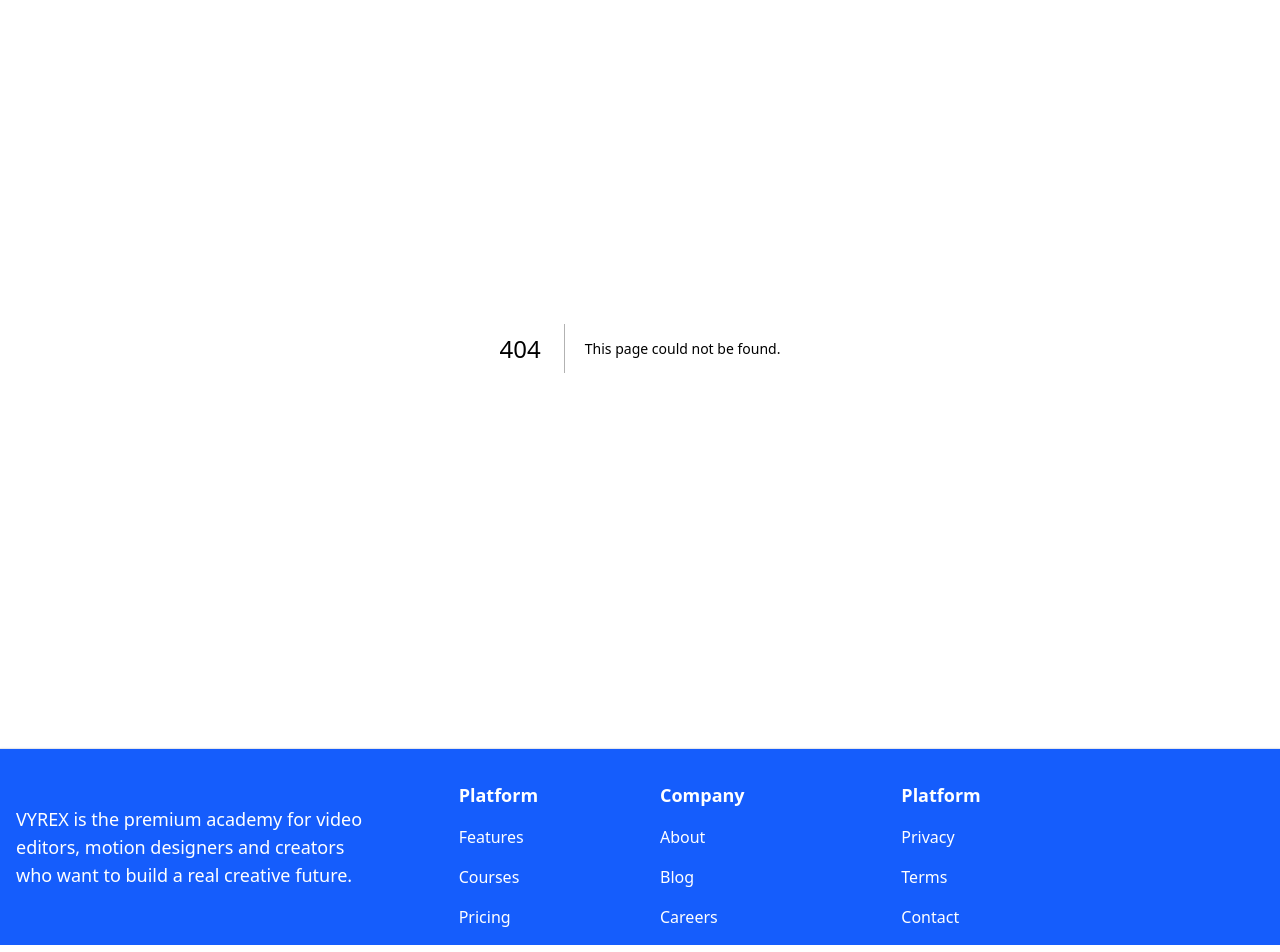
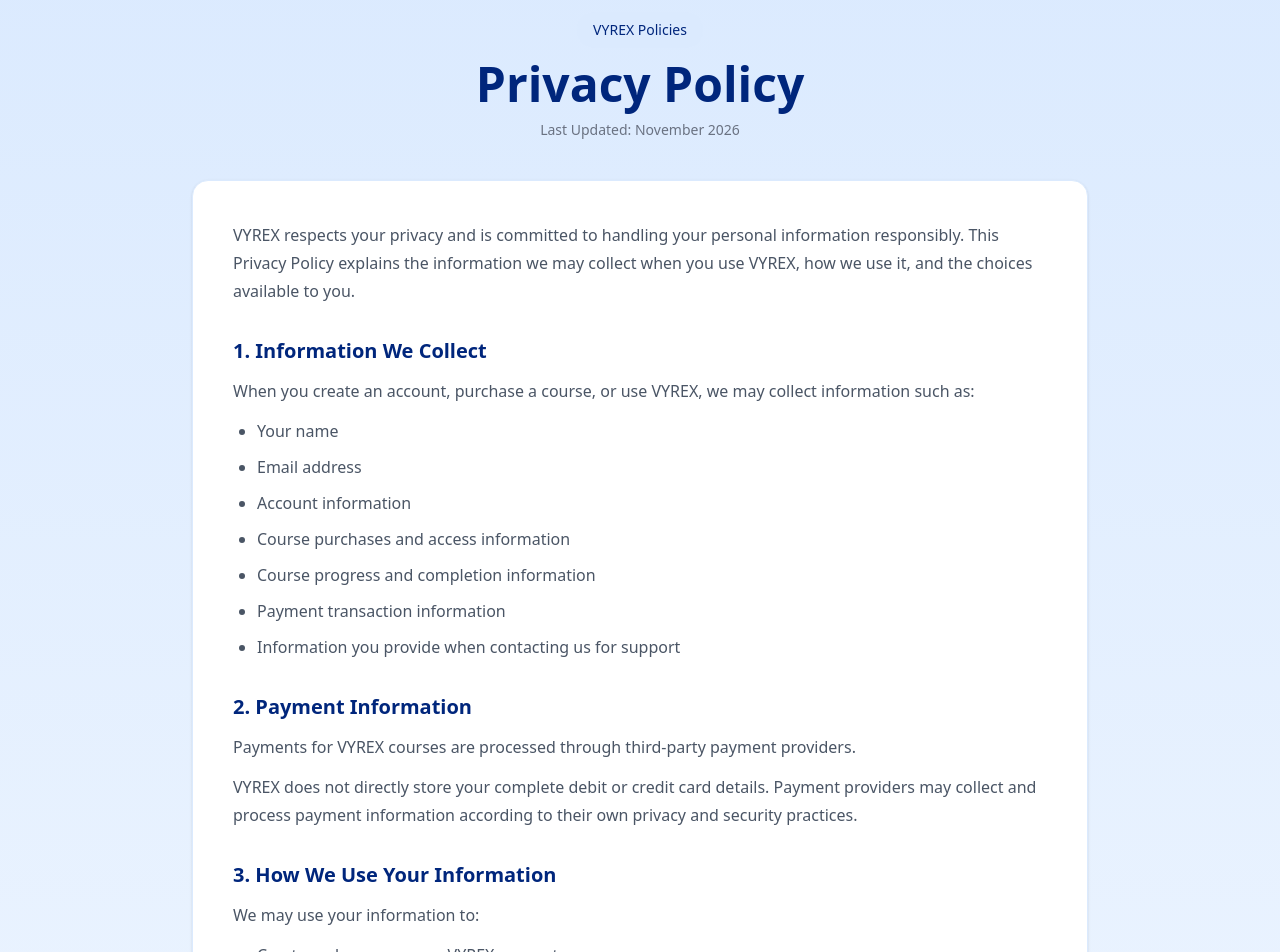
Before and after one commit to ADEDANCE/vyrex, a Next.js app: page /PrivacyPolicy in a window 1280 px wide. Before the commit this address had no page. Shown: the part 100-1052 px from the top of the page. Built offline with nearby package versions, Linux system fonts and the light colour scheme.

Commit message:
Feat:Create prvacy page

```diff
--- /dev/null
+++ b/app/PrivacyPolicy/page.tsx
@@ -0,0 +1,259 @@
+import React from "react";
+
+const page = () => {
+  return (
+    <section className="min-h-screen bg-linear-to-b from-blue-100 via-blue-50 to-white px-4 py-12 sm:px-6 lg:py-16">
+      <div className="mx-auto max-w-4xl">
+        {/* Page Header */}
+        <div className="mb-10 text-center">
+          <span className="mb-3 inline-block rounded-full bg-blue-100 px-4 py-2 text-sm font-medium text-[#00267C]">
+            VYREX Policies
+          </span>
+
+          <h1 className="text-3xl font-bold text-[#00267C] sm:text-4xl lg:text-5xl">
+            Privacy Policy
+          </h1>
+
+          <p className="mt-3 text-sm text-gray-500">
+            Last Updated: November 2026
+          </p>
+        </div>
+
+        {/* Policy Content */}
+        <div className="rounded-2xl border border-blue-100 bg-white p-5 shadow-sm sm:p-8 md:p-10">
+          <p className="mb-8 leading-7 text-gray-600">
+            VYREX respects your privacy and is committed to handling your
+            personal information responsibly. This Privacy Policy explains the
+            information we may collect when you use VYREX, how we use it, and
+            the choices available to you.
+          </p>
+
+          <div className="space-y-8">
+            {/* Section 1 */}
+            <div>
+              <h2 className="mb-3 text-lg font-semibold text-[#00267C] sm:text-xl">
+                1. Information We Collect
+              </h2>
+
+              <p className="mb-3 leading-7 text-gray-600">
+                When you create an account, purchase a course, or use VYREX, we
+                may collect information such as:
+              </p>
+
+              <ul className="list-disc space-y-2 pl-6 leading-7 text-gray-600">
+                <li>Your name</li>
+                <li>Email address</li>
+                <li>Account information</li>
+                <li>Course purchases and access information</li>
+                <li>Course progress and completion information</li>
+                <li>Payment transaction information</li>
+                <li>Information you provide when contacting us for support</li>
+              </ul>
+            </div>
+
+            {/* Section 2 */}
+            <div>
+              <h2 className="mb-3 text-lg font-semibold text-[#00267C] sm:text-xl">
+                2. Payment Information
+              </h2>
+
+              <p className="leading-7 text-gray-600">
+                Payments for VYREX courses are processed through third-party
+                payment providers.
+              </p>
+
+              <p className="mt-3 leading-7 text-gray-600">
+                VYREX does not directly store your complete debit or credit card
+                details. Payment providers may collect and process payment
+                information according to their own privacy and security
+                practices.
+              </p>
+            </div>
+
+            {/* Section 3 */}
+            <div>
+              <h2 className="mb-3 text-lg font-semibold text-[#00267C] sm:text-xl">
+                3. How We Use Your Information
+              </h2>
+
+              <p className="mb-3 leading-7 text-gray-600">
+                We may use your information to:
+              </p>
+
+              <ul className="list-disc space-y-2 pl-6 leading-7 text-gray-600">
+                <li>Create and manage your VYREX account.</li>
+                <li>Provide access to courses you purchase.</li>
+                <li>Process and verify transactions.</li>
+                <li>Track course progress and completion.</li>
+                <li>Provide certificates where applicable.</li>
+                <li>Respond to support requests.</li>
+                <li>Maintain and improve the VYREX platform.</li>
+                <li>
+                  Protect the platform against fraud, abuse, and unauthorized
+                  access.
+                </li>
+                <li>
+                  Communicate important information about your account or
+                  purchases.
+                </li>
+              </ul>
+            </div>
+
+            {/* Section 4 */}
+            <div>
+              <h2 className="mb-3 text-lg font-semibold text-[#00267C] sm:text-xl">
+                4. Sharing of Information
+              </h2>
+
+              <p className="leading-7 text-gray-600">
+                VYREX does not sell your personal information.
+              </p>
+
+              <p className="mt-3 leading-7 text-gray-600">
+                We may share necessary information with trusted service
+                providers that help us operate the platform, such as payment
+                processing, hosting, database, authentication, email, and other
+                technical service providers.
+              </p>
+
+              <p className="mt-3 leading-7 text-gray-600">
+                We may also disclose information when required by law or when
+                reasonably necessary to protect VYREX, our users, or others.
+              </p>
+            </div>
+
+            {/* Section 5 */}
+            <div>
+              <h2 className="mb-3 text-lg font-semibold text-[#00267C] sm:text-xl">
+                5. Cookies and Similar Technologies
+              </h2>
+
+              <p className="leading-7 text-gray-600">
+                VYREX may use cookies or similar technologies to maintain login
+                sessions, provide platform functionality, understand website
+                usage, and improve the user experience.
+              </p>
+
+              <p className="mt-3 leading-7 text-gray-600">
+                Your browser may allow you to control or disable certain
+                cookies.
+              </p>
+            </div>
+
+            {/* Section 6 */}
+            <div>
+              <h2 className="mb-3 text-lg font-semibold text-[#00267C] sm:text-xl">
+                6. Data Security
+              </h2>
+
+              <p className="leading-7 text-gray-600">
+                We take reasonable measures to protect personal information from
+                unauthorized access, loss, misuse, or disclosure.
+              </p>
+
+              <p className="mt-3 leading-7 text-gray-600">
+                However, no internet-based service can guarantee absolute
+                security.
+              </p>
+            </div>
+
+            {/* Section 7 */}
+            <div>
+              <h2 className="mb-3 text-lg font-semibold text-[#00267C] sm:text-xl">
+                7. Data Retention
+              </h2>
+
+              <p className="leading-7 text-gray-600">
+                We may retain personal information for as long as reasonably
+                necessary to provide our services, maintain transaction and
+                account records, resolve disputes, comply with legal
+                obligations, and protect the platform.
+              </p>
+            </div>
+
+            {/* Section 8 */}
+            <div>
+              <h2 className="mb-3 text-lg font-semibold text-[#00267C] sm:text-xl">
+                8. Your Choices and Rights
+              </h2>
+
+              <p className="leading-7 text-gray-600">
+                You may contact VYREX to request information about your personal
+                data or to request correction or deletion where applicable.
+              </p>
+
+              <p className="mt-3 leading-7 text-gray-600">
+                Certain information may need to be retained when required for
+                legal, security, fraud-prevention, or transaction-record
+                purposes.
+              </p>
+            </div>
+
+            {/* Section 9 */}
+            <div>
+              <h2 className="mb-3 text-lg font-semibold text-[#00267C] sm:text-xl">
+                9. Third-Party Services
+              </h2>
+
+              <p className="leading-7 text-gray-600">
+                VYREX may use third-party services to operate parts of the
+                platform, including payment processing and website
+                infrastructure.
+              </p>
+
+              <p className="mt-3 leading-7 text-gray-600">
+                These third parties may process information according to their
+                respective privacy policies.
+              </p>
+            </div>
+
+            {/* Section 10 */}
+            <div>
+              <h2 className="mb-3 text-lg font-semibold text-[#00267C] sm:text-xl">
+                10. Changes to This Privacy Policy
+              </h2>
+
+              <p className="leading-7 text-gray-600">
+                We may update this Privacy Policy when our services or practices
+                change.
+              </p>
+
+              <p className="mt-3 leading-7 text-gray-600">
+                The latest version will be made available on the VYREX website
+                with an updated revision date.
+              </p>
+            </div>
+
+            {/* Section 11 */}
+            <div>
+              <h2 className="mb-3 text-lg font-semibold text-[#00267C] sm:text-xl">
+                11. Contact Us
+              </h2>
+
+              <p className="leading-7 text-gray-600">
+                If you have questions or concerns about this Privacy Policy or
+                how your information is handled, please contact us using the
+                contact information provided on the VYREX website.
+              </p>
+            </div>
+          </div>
+
+          {/* Closing Notice */}
+          <div className="mt-10 rounded-xl bg-blue-50 p-5">
+            <p className="text-sm leading-7 text-[#00267C]">
+              By using VYREX, you acknowledge that you have read this Privacy
+              Policy.
+            </p>
+          </div>
+        </div>
+
+        {/* Footer Note */}
+        <p className="mt-8 text-center text-sm text-gray-500">
+          © {new Date().getFullYear()} VYREX. All rights reserved.
+        </p>
+      </div>
+    </section>
+  );
+};
+
+export default page;
```
